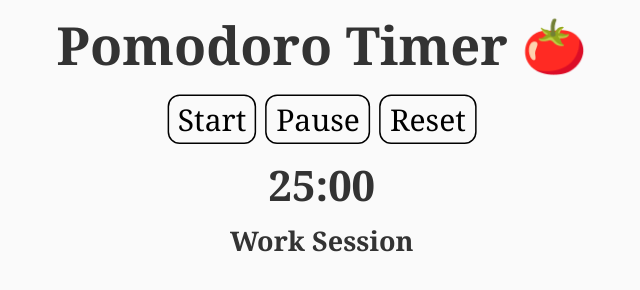
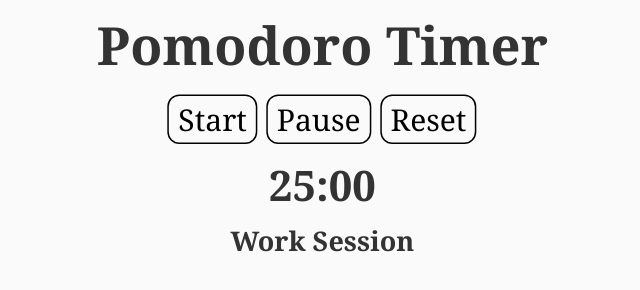
Before and after one commit to lauraducret/notion-pomodoro, a plain HTML site: page index.html in a window 1280 px wide. Shown: the whole page, without its empty margins (318-958 px from the left). Drawn offline with Linux system fonts and the light colour scheme.

Commit message:
change title

```diff
--- a/index.html
+++ b/index.html
@@ -10,7 +10,7 @@
 <body>
     <div class="scale-wrapper">
       <div class="container">
-        <h1>Pomodoro Timer 🍅</h1>
+        <h1>Pomodoro Timer </h1>
         <div class="button-group">
           <button onclick="startTimer()">Start</button>
           <button onclick="pauseTimer()">Pause</button>
```
